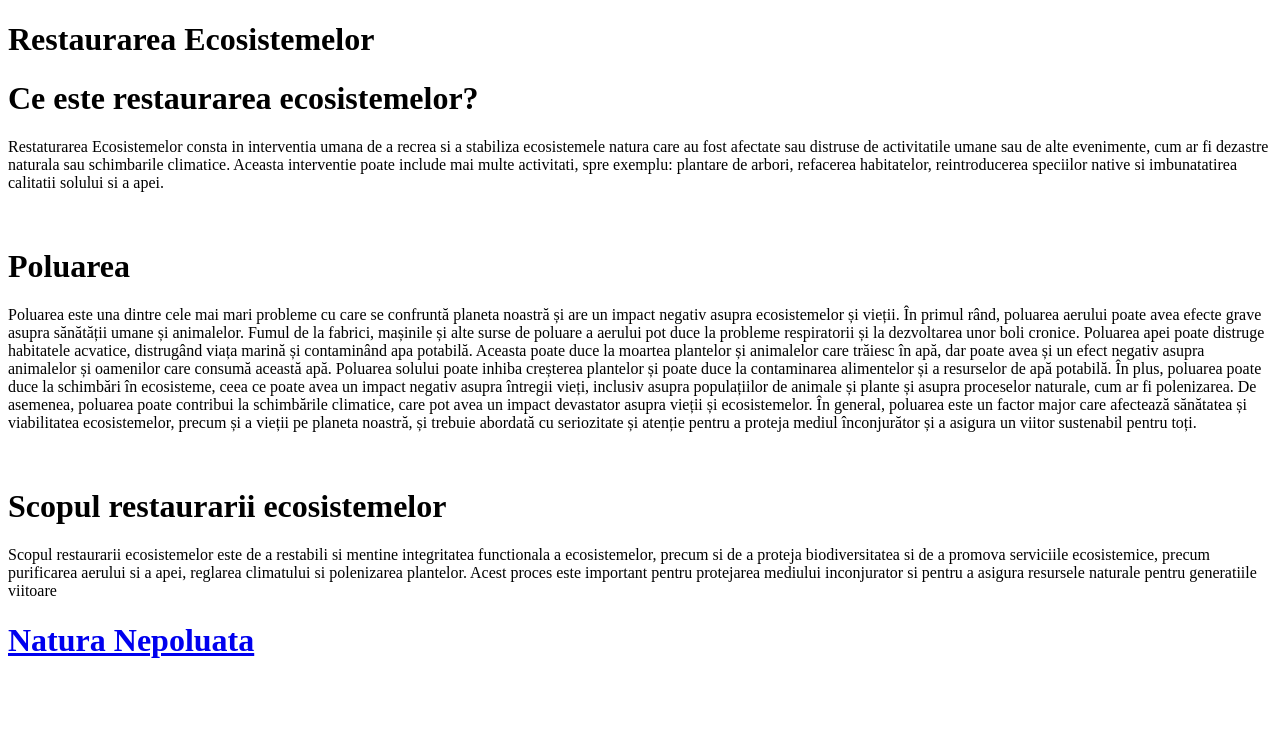
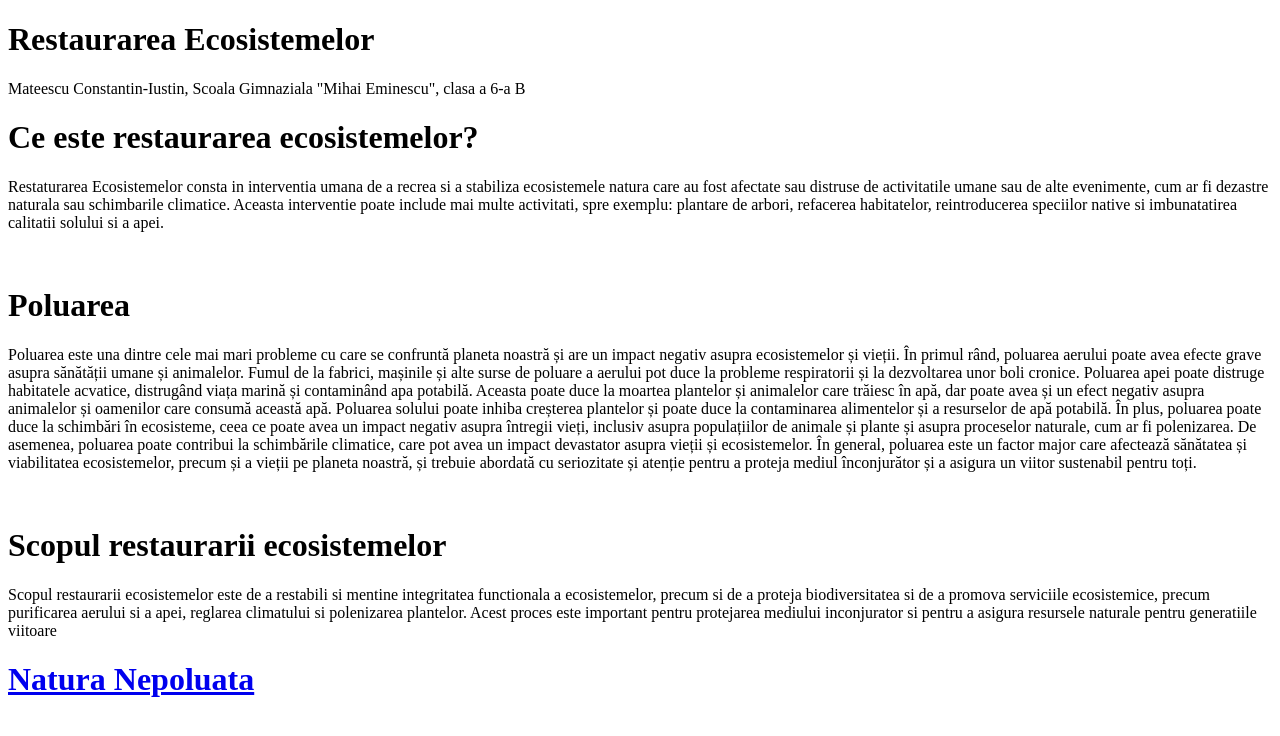
Before and after one commit to enffinity/restaurarea-ecosistemelor, a plain HTML site: page index.html in a window 1280 px wide. Drawn offline with Linux system fonts and the light colour scheme; a web font is replaced by a local one.

Commit message:
Update index.html

```diff
--- a/index.html
+++ b/index.html
@@ -4,12 +4,13 @@
     <meta charset="UTF-8">
     <meta http-equiv="X-UA-Compatible" content="IE=edge">
     <meta name="viewport" content="width=device-width, initial-scale=1.0">
-    <title>22 Aprilie 2023 - Ziua Pamantului</title>
+    <title>Restaurarea Ecosistemelor</title>
     <link rel="stylesheet" href="css/main.css">
 </head>
 <body id="body">
     <header class="header">
         <h1 class="title">Restaurarea <span class="eco">Ecosistemelor</span></h1>
+        <p class="me">Mateescu Constantin-Iustin, Scoala Gimnaziala "Mihai Eminescu", clasa a 6-a B</p>
     </header>
     <main class="main">
         <!-- Ce este restaturarea ecosistemelor? -->
```
